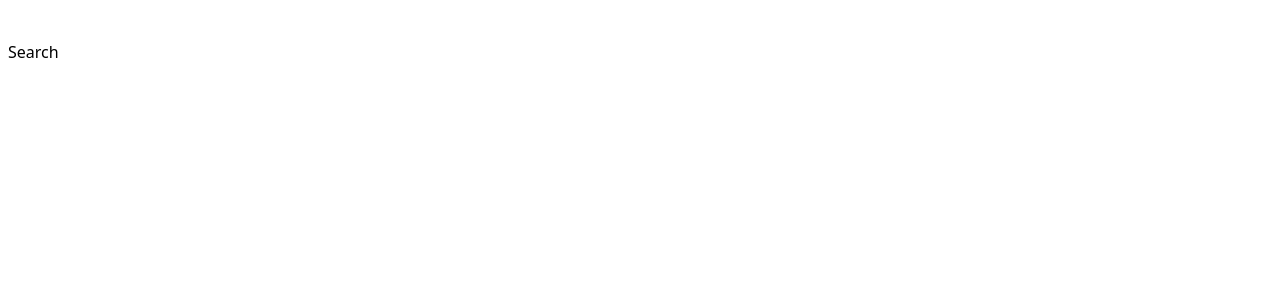
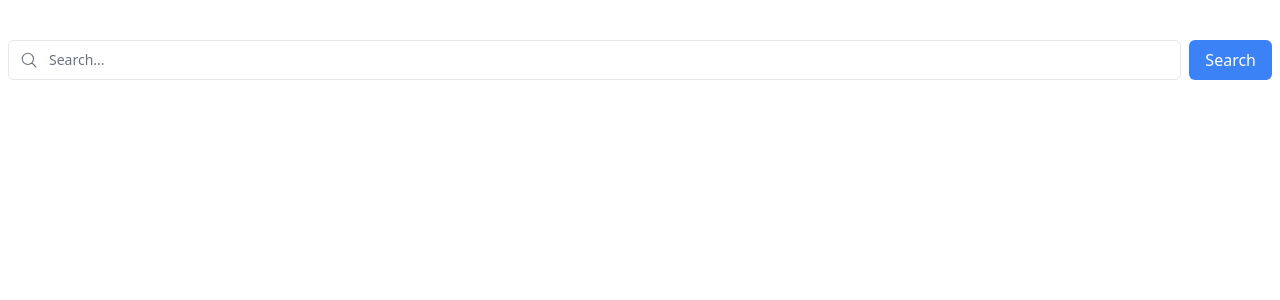
Before and after one commit to OBS-DevOps24/whoknows-legacy, a React (Vite) app in the folder frontend/: page / in a window 1280 px wide. Shown: the top 300 px of the page. Built offline with nearby package versions, Linux system fonts and the light colour scheme.

Commit message:
Create search component

```diff
--- a/frontend/src/pages/search/Search.tsx
+++ b/frontend/src/pages/search/Search.tsx
@@ -1,9 +1,37 @@
-const Search = () => {
-    return (
-        <div>
-            <h1>Search</h1>
-        </div>
-    )
+import { MagnifyingGlassIcon } from "@heroicons/react/24/outline";
+import { useState } from "react";
+import { useSearchParams } from "react-router-dom";
+
+export default function Search() {
+  const [searchParams, setSearchParams] = useSearchParams();
+  const [searchTerm, setSearchTerm] = useState(searchParams.get("q") || "");
+
+  // Function to update search params when the button is clicked
+  const handleSearch = (event: React.FormEvent<HTMLFormElement>) => {
+    event.preventDefault();
+    setSearchParams({ q: searchTerm });
+  };
+
+  return (
+    <div>
+      <form
+        onSubmit={handleSearch}
+        className="relative flex flex-1 flex-shrink-0"
+      >
+        <label htmlFor="search" className="sr-only">
+          Search
+        </label>
+        <input
+          className="peer block w-full rounded-md border border-gray-200 py-[9px] pl-10 text-sm outline-2 placeholder:text-gray-500"
+          placeholder={"Search..."}
+          value={searchTerm}
+          onChange={e => setSearchTerm(e.target.value)}
+        />
+        <MagnifyingGlassIcon className="absolute left-3 top-1/2 h-[18px] w-[18px] -translate-y-1/2 text-gray-500 peer-focus:text-gray-900" />
+        <button className="px-4 py-2 ml-2 text-white bg-blue-500 rounded-md hover:bg-blue-600">
+          Search
+        </button>
+      </form>
+    </div>
+  );
 }
-
-export default Search;
```
